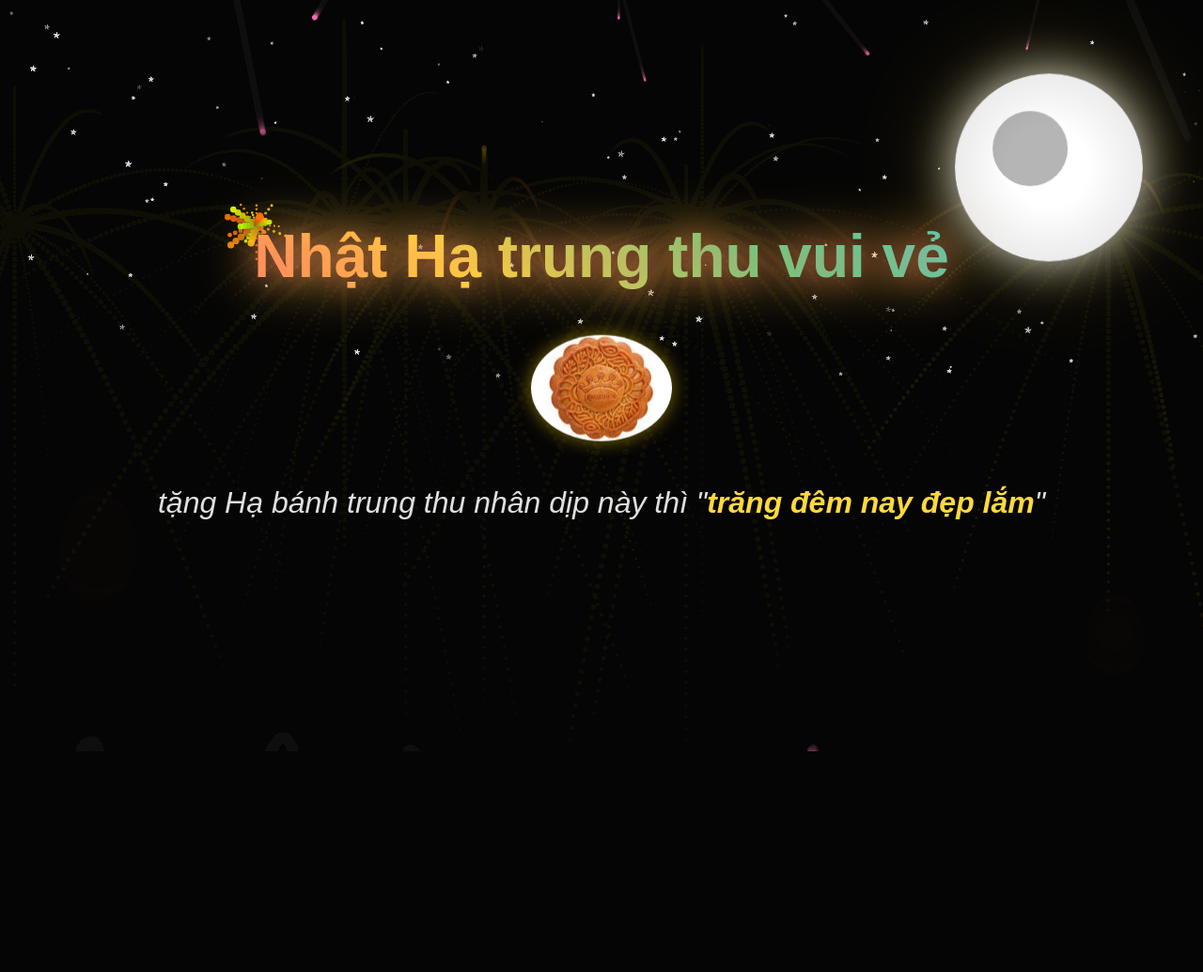
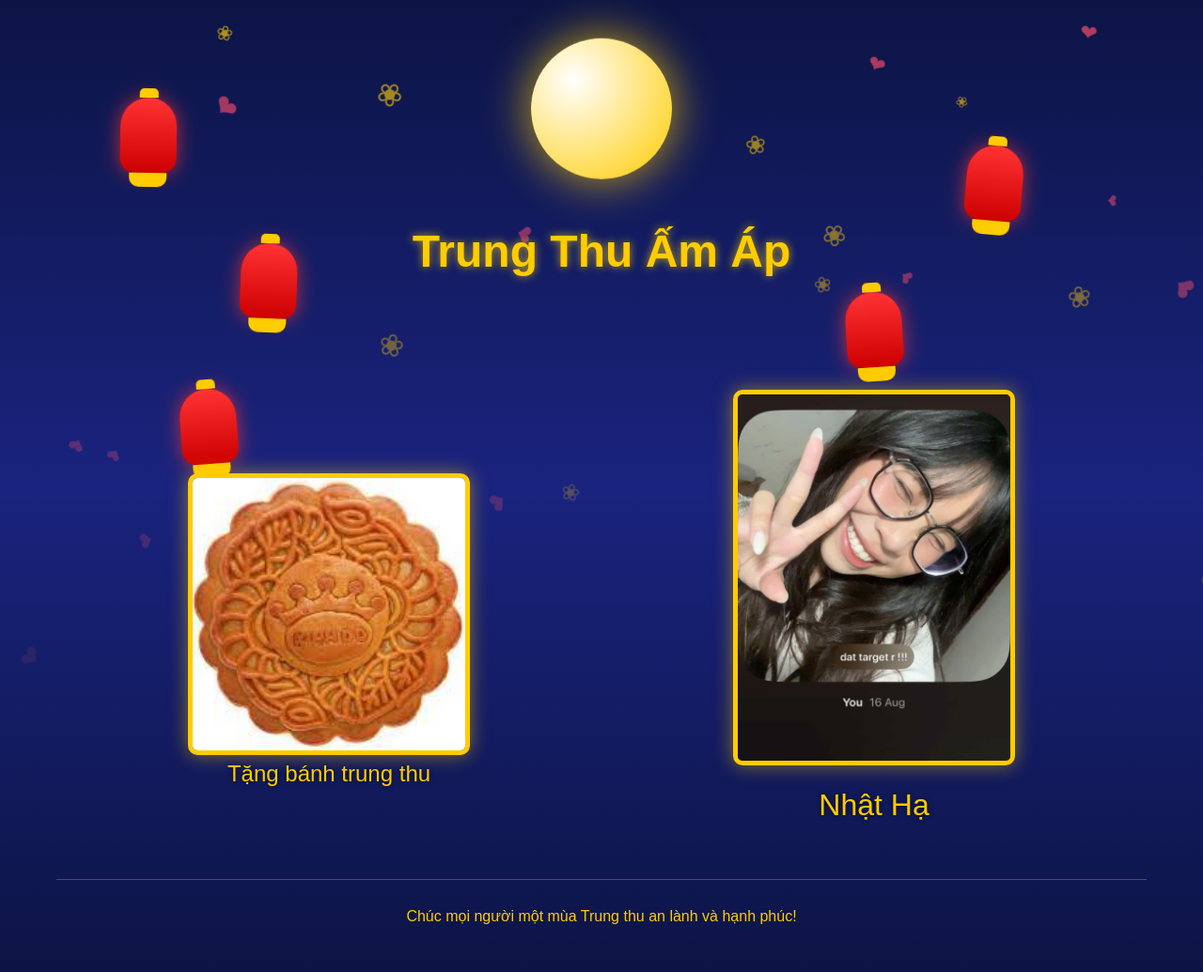
Before and after one commit to thaidong952-blip/trungthu, a Flask app: page / in a window 1280 px wide. Shown: the whole page at 94% size. Before the commit the page ends 800 px from the top, so only its background shows below. Run offline with Flask 3, Linux system fonts and the light colour scheme.

Commit message:
Update index.html

```diff
--- a/templates/index.html
+++ b/templates/index.html
@@ -2,352 +2,357 @@
 <html lang="vi">
 <head>
     <meta charset="UTF-8">
-    <title>Chúc Mừng Trung Thu! 🌕</title>
+    <meta name="viewport" content="width=device-width, initial-scale=1.0">
+    <title>Trang Trung Thu</title>
     <style>
-        body {
+        * {
             margin: 0;
             padding: 0;
+            box-sizing: border-box;
+        }
+
+        body {
             font-family: 'Arial', sans-serif;
-            background: linear-gradient(135deg, #0c0c0c 0%, #1a1a2e 50%, #16213e 100%); /* Đêm trăng gốc, hơi tối hơn */
-            height: 100vh;
-            overflow: hidden;
-            display: flex;
-            justify-content: center;
-            align-items: center;
+            background: linear-gradient(to bottom, #0c1445, #1a237e, #0c1445);
             color: #fff;
+            min-height: 100vh;
+            overflow-x: hidden;
             position: relative;
         }
-        canvas {
+
+        .container {
+            max-width: 1200px;
+            margin: 0 auto;
+            padding: 20px;
+            position: relative;
+            z-index: 10;
+        }
+
+        header {
+            text-align: center;
+            padding: 40px 0;
+            position: relative;
+        }
+
+        h1 {
+            font-size: 3rem;
+            margin-bottom: 20px;
+            text-shadow: 0 0 10px rgba(255, 215, 0, 0.7);
+            color: #ffcc00;
+        }
+
+        .moon {
+            width: 150px;
+            height: 150px;
+            background: radial-gradient(circle at 30% 30%, #fff, #ffcc00);
+            border-radius: 50%;
+            margin: 0 auto 30px;
+            box-shadow: 0 0 50px rgba(255, 204, 0, 0.8);
+            position: relative;
+            animation: float 6s ease-in-out infinite;
+        }
+
+        @keyframes float {
+            0%, 100% { transform: translateY(0); }
+            50% { transform: translateY(-20px); }
+        }
+
+        .content {
+            display: flex;
+            justify-content: space-between;
+            align-items: center;
+            margin: 40px 0;
+            flex-wrap: wrap;
+        }
+
+        .left-section, .right-section {
+            flex: 1;
+            min-width: 300px;
+            padding: 20px;
+        }
+
+        .left-section {
+            text-align: center;
+        }
+
+        .cake-container {
+            position: relative;
+            display: inline-block;
+            margin-top: 20px;
+        }
+
+        .cake {
+            width: 300px;
+            height: 300px;
+            border-radius: 10px;
+            box-shadow: 0 0 20px rgba(255, 204, 0, 0.5);
+            object-fit: cover;
+            border: 5px solid #ffcc00;
+        }
+
+        .cake-label {
+            position: absolute;
+            bottom: -30px;
+            left: 0;
+            right: 0;
+            text-align: center;
+            font-size: 1.5rem;
+            color: #ffcc00;
+            text-shadow: 0 0 5px rgba(0, 0, 0, 0.7);
+        }
+
+        .right-section {
+            text-align: center;
+        }
+
+        .person-image {
+            width: 300px;
+            height: 400px;
+            border-radius: 10px;
+            object-fit: cover;
+            box-shadow: 0 0 20px rgba(255, 204, 0, 0.5);
+            border: 5px solid #ffcc00;
+        }
+
+        .person-name {
+            margin-top: 20px;
+            font-size: 2rem;
+            color: #ffcc00;
+            text-shadow: 0 0 5px rgba(0, 0, 0, 0.7);
+        }
+
+        .lanterns {
             position: absolute;
             top: 0;
             left: 0;
+            width: 100%;
+            height: 100%;
+            pointer-events: none;
+            z-index: 5;
+        }
+
+        .lantern {
+            position: absolute;
+            width: 60px;
+            height: 80px;
+            background: linear-gradient(to bottom, #ff3333, #cc0000);
+            border-radius: 30px 30px 15px 15px;
+            box-shadow: 0 0 20px rgba(255, 51, 51, 0.7);
+            animation: swing 5s ease-in-out infinite;
+        }
+
+        .lantern:before {
+            content: '';
+            position: absolute;
+            top: -10px;
+            left: 50%;
+            transform: translateX(-50%);
+            width: 20px;
+            height: 10px;
+            background: #ffcc00;
+            border-radius: 5px 5px 0 0;
+        }
+
+        .lantern:after {
+            content: '';
+            position: absolute;
+            bottom: -15px;
+            left: 50%;
+            transform: translateX(-50%);
+            width: 40px;
+            height: 15px;
+            background: #ffcc00;
+            border-radius: 0 0 10px 10px;
+        }
+
+        .lantern:nth-child(1) {
+            top: 10%;
+            left: 10%;
+            animation-delay: 0s;
+        }
+
+        .lantern:nth-child(2) {
+            top: 15%;
+            right: 15%;
+            animation-delay: 1s;
+        }
+
+        .lantern:nth-child(3) {
+            top: 25%;
+            left: 20%;
+            animation-delay: 2s;
+        }
+
+        .lantern:nth-child(4) {
+            top: 30%;
+            right: 25%;
+            animation-delay: 3s;
+        }
+
+        .lantern:nth-child(5) {
+            top: 40%;
+            left: 15%;
+            animation-delay: 4s;
+        }
+
+        @keyframes swing {
+            0%, 100% { transform: rotate(-5deg); }
+            50% { transform: rotate(5deg); }
+        }
+
+        .falling-hearts, .falling-flowers {
+            position: fixed;
+            top: 0;
+            left: 0;
+            width: 100%;
+            height: 100%;
+            pointer-events: none;
             z-index: 1;
         }
-        .container {
+
+        .heart, .flower {
+            position: absolute;
+            font-size: 24px;
+            opacity: 0.7;
+            animation: fall linear forwards;
+        }
+
+        .heart {
+            color: #ff4d6d;
+        }
+
+        .flower {
+            color: #ffcc00;
+        }
+
+        @keyframes fall {
+            to {
+                transform: translateY(100vh) rotate(360deg);
+                opacity: 0;
+            }
+        }
+
+        footer {
             text-align: center;
-            z-index: 10;
-            position: relative;
-            animation: fadeInUp 2s ease-out;
+            padding: 30px 0;
+            margin-top: 40px;
+            border-top: 1px solid rgba(255, 204, 0, 0.3);
+            color: #ffcc00;
         }
-        h1 {
-            font-size: 4em;
-            background: linear-gradient(45deg, #ff6b6b, #ffd93d, #6bcf7f, #4ecdc4);
-            -webkit-background-clip: text;
-            -webkit-text-fill-color: transparent;
-            background-clip: text;
-            margin: 0 0 20px 0;
-            text-shadow: 0 0 30px rgba(255, 107, 107, 0.5);
-            animation: glow 2s ease-in-out infinite alternate;
-        }
-        .cake-img {
-            width: 150px;
-            height: auto;
-            margin: 30px 0;
-            border-radius: 50%;
-            box-shadow: 0 0 20px rgba(255, 215, 0, 0.5);
-            animation: float 3s ease-in-out infinite;
-            z-index: 11;
-        }
-        p {
-            font-size: 2em;
-            color: #e0e0e0;
-            margin: 10px 0;
-            opacity: 0;
-            animation: fadeInUp 2s ease-out 0.5s forwards;
-            font-style: italic;
-        }
-        .moon {
-            position: absolute;
-            top: 10%;
-            right: 5%;
-            width: 200px;
-            height: 200px;
-            background: radial-gradient(circle, #fff 30%, #f0f0f0 60%, #e0e0e0 100%);
-            border-radius: 50%;
-            box-shadow: 0 0 50px rgba(255, 255, 255, 0.8), 0 0 100px rgba(255, 215, 0, 0.3);
-            z-index: 5;
-            animation: floatMoon 6s ease-in-out infinite;
-        }
-        .moon::before {
-            content: '';
-            position: absolute;
-            top: 20%;
-            left: 20%;
-            width: 80px;
-            height: 80px;
-            background: #0c0c0c;
-            border-radius: 50%;
-            opacity: 0.3;
-        }
-        .lantern { /* Đèn lồng bên trái */
-            position: absolute;
-            left: 5%;
-            bottom: 20%;
-            width: 80px;
-            height: 120px;
-            background: radial-gradient(circle, #ff4500 20%, #ff6347 70%, #8b0000 100%);
-            border-radius: 50% 50% 50% 50% / 60% 60% 40% 40%;
-            box-shadow: 0 0 20px rgba(255, 69, 0, 0.6);
-            animation: sway 4s ease-in-out infinite;
-        }
-        .lantern::before {
-            content: '';
-            position: absolute;
-            top: -20px;
-            left: 50%;
-            width: 2px;
-            height: 30px;
-            background: #8b4513;
-            transform: translateX(-50%);
-        }
-        .lantern-right { /* Đèn lồng bên phải */
-            position: absolute;
-            right: 5%;
-            bottom: 10%;
-            width: 60px;
-            height: 90px;
-            background: radial-gradient(circle, #ff8c00 20%, #ff6347 70%, #8b0000 100%);
-            border-radius: 50% 50% 50% 50% / 60% 60% 40% 40%;
-            box-shadow: 0 0 15px rgba(255, 140, 0, 0.6);
-            animation: sway 5s ease-in-out infinite reverse;
-        }
-        .lantern-right::before {
-            content: '';
-            position: absolute;
-            top: -15px;
-            left: 50%;
-            width: 1px;
-            height: 20px;
-            background: #8b4513;
-            transform: translateX(-50%);
-        }
-        @keyframes fadeInUp {
-            from { opacity: 0; transform: translateY(50px); }
-            to { opacity: 1; transform: translateY(0); }
-        }
-        @keyframes glow {
-            from { filter: drop-shadow(0 0 20px #ff6b6b); }
-            to { filter: drop-shadow(0 0 30px #ffd93d); }
-        }
-        @keyframes floatMoon {
-            0%, 100% { transform: translateY(0px) rotate(0deg); }
-            50% { transform: translateY(-20px) rotate(5deg); }
-        }
-        @keyframes float {
-            0%, 100% { transform: translateY(0px); }
-            50% { transform: translateY(-10px); }
-        }
-        @keyframes sway {
-            0%, 100% { transform: rotate(0deg); }
-            50% { transform: rotate(5deg); }
+
+        @media (max-width: 768px) {
+            .content {
+                flex-direction: column;
+            }
+
+            .left-section, .right-section {
+                width: 100%;
+            }
+
+            h1 {
+                font-size: 2rem;
+            }
+
+            .cake, .person-image {
+                width: 250px;
+                height: 250px;
+            }
         }
     </style>
 </head>
 <body>
-    <canvas id="canvas"></canvas>
-    <div class="moon"></div>
-    <div class="lantern"></div>
-    <div class="lantern-right"></div>
+    <div class="falling-hearts" id="hearts-container"></div>
+    <div class="falling-flowers" id="flowers-container"></div>
+
+    <div class="lanterns">
+        <div class="lantern"></div>
+        <div class="lantern"></div>
+        <div class="lantern"></div>
+        <div class="lantern"></div>
+        <div class="lantern"></div>
+    </div>
+
     <div class="container">
-        <h1>Nhật Hạ trung thu vui vẻ</h1>
-        <img src="banh.jpeg" alt="Bánh trung thu" class="cake-img">
-        <p>tặng Hạ bánh trung thu nhân dịp này thì "<span style="color: #ffd93d; font-weight: bold;">trăng đêm nay đẹp lắm</span>"</p>
+        <header>
+            <div class="moon"></div>
+            <h1>Trung Thu Ấm Áp</h1>
+        </header>
+
+        <div class="content">
+            <div class="left-section">
+                <div class="cake-container">
+                    <img src="templates/banh.jpeg" alt="Bánh Trung Thu" class="cake">
+                    <div class="cake-label">Tặng bánh trung thu</div>
+                </div>
+            </div>
+
+            <div class="right-section">
+                <img src="templates/hạ.jpg" alt="Nhật Hạ" class="person-image">
+                <div class="person-name">Nhật Hạ</div>
+            </div>
+        </div>
+
+        <footer>
+            <p>Chúc mọi người một mùa Trung thu an lành và hạnh phúc!</p>
+        </footer>
     </div>
 
     <script>
-        const canvas = document.getElementById('canvas');
-        const ctx = canvas.getContext('2d');
-        canvas.width = window.innerWidth;
-        canvas.height = window.innerHeight;
+        // Tạo hiệu ứng tim rơi
+        function createHearts() {
+            const container = document.getElementById('hearts-container');
+            const heartCount = 20;
 
-        let particles = [];
-        let stars = [];
-        let hearts = [];
-        let flowers = [];
+            for (let i = 0; i < heartCount; i++) {
+                setTimeout(() => {
+                    const heart = document.createElement('div');
+                    heart.classList.add('heart');
+                    heart.innerHTML = '❤';
+                    heart.style.left = Math.random() * 100 + 'vw';
+                    heart.style.animationDuration = (Math.random() * 5 + 5) + 's';
+                    heart.style.fontSize = (Math.random() * 20 + 15) + 'px';
 
-        class Particle {
-            constructor(x, y, vx, vy, color, size, life) {
-                this.x = x;
-                this.y = y;
-                this.vx = vx;
-                this.vy = vy;
-                this.color = color;
-                this.size = size;
-                this.life = life;
-                this.maxLife = life;
-            }
-            update() {
-                this.x += this.vx;
-                this.y += this.vy;
-                this.vy += 0.1;
-                this.life--;
-                this.size *= 0.99;
-            }
-            draw() {
-                ctx.save();
-                ctx.globalAlpha = this.life / this.maxLife;
-                ctx.fillStyle = this.color;
-                ctx.beginPath();
-                ctx.arc(this.x, this.y, this.size, 0, Math.PI * 2);
-                ctx.fill();
-                ctx.restore();
+                    container.appendChild(heart);
+
+                    // Xóa tim sau khi rơi xong
+                    setTimeout(() => {
+                        heart.remove();
+                    }, 10000);
+                }, i * 500);
             }
         }
 
-        class HeartParticle {
-            constructor(x, y) {
-                this.x = x;
-                this.y = y;
-                this.vx = (Math.random() - 0.5) * 1; // Chậm hơn
-                this.vy = Math.random() * -1; // Bay lên chậm
-                this.angle = 0;
-                this.life = 200; // Sống lâu hơn
-                this.maxLife = 200;
-                this.size = Math.random() * 5 + 3;
-                this.rotationSpeed = Math.random() * 0.03 + 0.01; // Xoay chậm
-            }
-            update() {
-                this.x += this.vx;
-                this.y += this.vy;
-                this.vy += 0.03; // Gravity chậm
-                this.angle += this.rotationSpeed;
-                this.life--;
-            }
-            draw() {
-                ctx.save();
-                ctx.globalAlpha = this.life / this.maxLife;
-                ctx.translate(this.x, this.y);
-                ctx.rotate(this.angle);
-                ctx.fillStyle = '#ff69b4';
-                ctx.beginPath();
-                ctx.moveTo(0, -this.size);
-                ctx.bezierCurveTo(-this.size, -this.size / 2, -this.size, 0, 0, this.size / 2);
-                ctx.bezierCurveTo(this.size, 0, this.size, -this.size / 2, 0, -this.size);
-                ctx.fill();
-                ctx.restore();
+        // Tạo hiệu ứng hoa rơi
+        function createFlowers() {
+            const container = document.getElementById('flowers-container');
+            const flowerCount = 15;
+
+            for (let i = 0; i < flowerCount; i++) {
+                setTimeout(() => {
+                    const flower = document.createElement('div');
+                    flower.classList.add('flower');
+                    flower.innerHTML = '❀';
+                    flower.style.left = Math.random() * 100 + 'vw';
+                    flower.style.animationDuration = (Math.random() * 7 + 8) + 's';
+                    flower.style.fontSize = (Math.random() * 20 + 15) + 'px';
+
+                    container.appendChild(flower);
+
+                    // Xóa hoa sau khi rơi xong
+                    setTimeout(() => {
+                        flower.remove();
+                    }, 15000);
+                }, i * 700);
             }
         }
 
-        class Star {
-            constructor() {
-                this.x = Math.random() * canvas.width;
-                this.y = Math.random() * canvas.height * 0.5;
-                this.size = Math.random() * 3 + 1;
-                this.twinkle = Math.random() * 255;
-            }
-            update() {
-                this.twinkle += (Math.random() - 0.5) * 2;
-                this.twinkle = Math.max(0, Math.min(255, this.twinkle));
-            }
-            draw() {
-                ctx.save();
-                ctx.globalAlpha = this.twinkle / 255 * 0.8;
-                ctx.fillStyle = '#fff';
-                ctx.beginPath();
-                ctx.moveTo(this.x, this.y - this.size);
-                for (let i = 0; i < 5; i++) {
-                    ctx.lineTo(this.x + Math.cos((i * 4 * Math.PI / 5) - Math.PI / 2) * this.size, this.y + Math.sin((i * 4 * Math.PI / 5) - Math.PI / 2) * this.size);
-                    ctx.lineTo(this.x + Math.cos((i * 4 * Math.PI / 5) + Math.PI / 2) * (this.size / 2), this.y + Math.sin((i * 4 * Math.PI / 5) + Math.PI / 2) * (this.size / 2));
-                }
-                ctx.closePath();
-                ctx.fill();
-                ctx.restore();
-            }
-        }
+        // Lặp lại hiệu ứng
+        setInterval(createHearts, 10000);
+        setInterval(createFlowers, 15000);
 
-        class FlowerParticle {
-            constructor(x, y) {
-                this.x = x;
-                this.y = y;
-                this.vx = (Math.random() - 0.5) * 0.5; // Chậm
-                this.vy = Math.random() * 0.5 + 0.2; // Rơi chậm
-                this.angle = 0;
-                this.life = 300; // Lâu hơn
-                this.maxLife = 300;
-                this.size = Math.random() * 3 + 1; // Nhỏ
-                this.rotationSpeed = Math.random() * 0.02 + 0.01;
-            }
-            update() {
-                this.x += this.vx;
-                this.y += this.vy;
-                this.angle += this.rotationSpeed;
-                this.life--;
-            }
-            draw() {
-                ctx.save();
-                ctx.globalAlpha = this.life / this.maxLife;
-                ctx.translate(this.x, this.y);
-                ctx.rotate(this.angle);
-                ctx.fillStyle = '#ff69b4';
-                ctx.beginPath();
-                ctx.arc(0, 0, this.size, 0, Math.PI * 2);
-                ctx.fill();
-                ctx.restore();
-            }
-        }
-
-        function initStars() {
-            for (let i = 0; i < 100; i++) {
-                stars.push(new Star());
-            }
-        }
-
-        function createFirework(x, y) {
-            for (let i = 0; i < 20; i++) {
-                const angle = (i / 20) * Math.PI * 2;
-                const speed = Math.random() * 5 + 2;
-                particles.push(new Particle(
-                    x, y,
-                    Math.cos(angle) * speed,
-                    Math.sin(angle) * speed,
-                    `hsl(${Math.random() * 60 + 20}, 100%, 50%)`,
-                    Math.random() * 3 + 1,
-                    60
-                ));
-            }
-        }
-
-        function animate() {
-            ctx.fillStyle = 'rgba(12, 12, 12, 0.1)';
-            ctx.fillRect(0, 0, canvas.width, canvas.height);
-
-            stars.forEach(star => {
-                star.update();
-                star.draw();
-            });
-
-            particles = particles.filter(p => p.life > 0);
-            particles.forEach(p => {
-                p.update();
-                p.draw();
-            });
-
-            hearts = hearts.filter(h => h.life > 0);
-            hearts.forEach(h => {
-                h.update();
-                h.draw();
-            });
-
-            flowers = flowers.filter(f => f.life > 0);
-            flowers.forEach(f => {
-                f.update();
-                f.draw();
-            });
-
-            if (Math.random() < 0.02) createFirework(Math.random() * canvas.width, canvas.height * 0.3);
-            if (Math.random() < 0.01) hearts.push(new HeartParticle(Math.random() * canvas.width, canvas.height)); // Ít tim hơn, chậm
-            if (Math.random() < 0.01) flowers.push(new FlowerParticle(Math.random() * canvas.width, 0)); // Ít hoa hơn, chậm
-
-            requestAnimationFrame(animate);
-        }
-
-        initStars();
-        animate();
-
-        window.addEventListener('resize', () => {
-            canvas.width = window.innerWidth;
-            canvas.height = window.innerHeight;
-        });
+        // Khởi tạo hiệu ứng ban đầu
+        createHearts();
+        createFlowers();
     </script>
 </body>
 </html>
```
